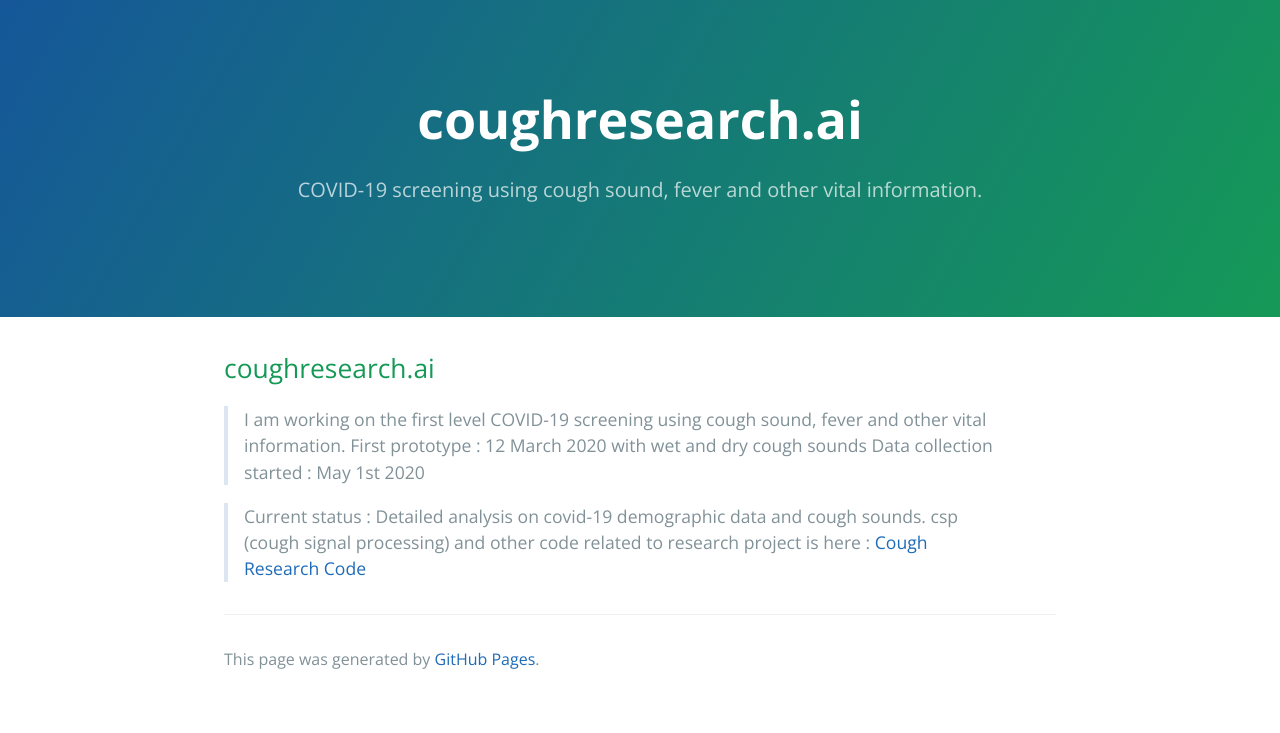
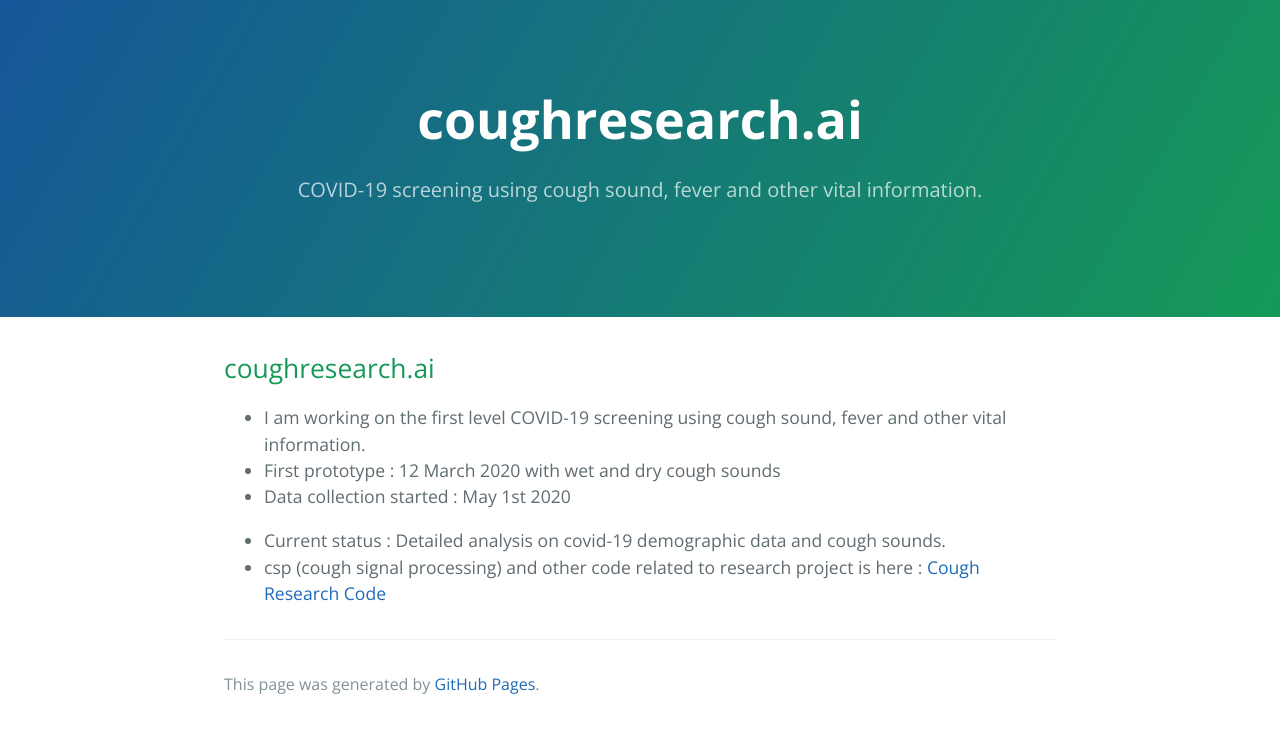
Before and after one commit to coughresearch/coughresearch.github.io, a Jekyll site: the page built from index.md, in a window 1280 px wide. Shown: the top 733 px of the page. Built offline with Jekyll 4.4.1, drawn with Linux system fonts in a browser that asks for light colours; our own code applies the rules of GitHub Pages for plain Markdown files.

```diff
--- a/index.md
+++ b/index.md
@@ -4,9 +4,9 @@ layout: default
 
 ## coughresearch.ai
 
-> I am working on the first level COVID-19 screening using cough sound, fever and other vital information.
-> First prototype         : 12 March 2020 with wet and dry cough sounds
-> Data collection started : May 1st 2020
+* I am working on the first level COVID-19 screening using cough sound, fever and other vital information.
+* First prototype         : 12 March 2020 with wet and dry cough sounds
+* Data collection started : May 1st 2020
 
-> Current status          : Detailed analysis on covid-19 demographic data and cough sounds.
-> csp (cough signal processing) and other code related to research project is here : [Cough Research Code](https://github.com/coughresearch)
+* Current status          : Detailed analysis on covid-19 demographic data and cough sounds.
+* csp (cough signal processing) and other code related to research project is here : [Cough Research Code](https://github.com/coughresearch)
```
